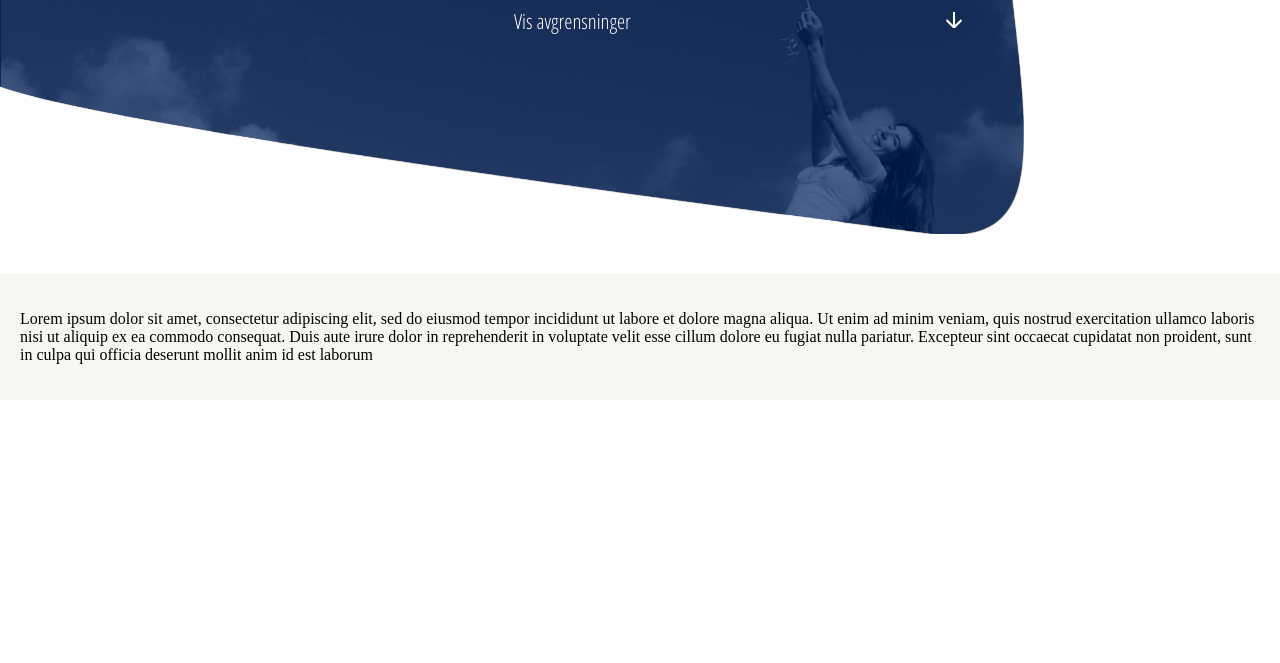
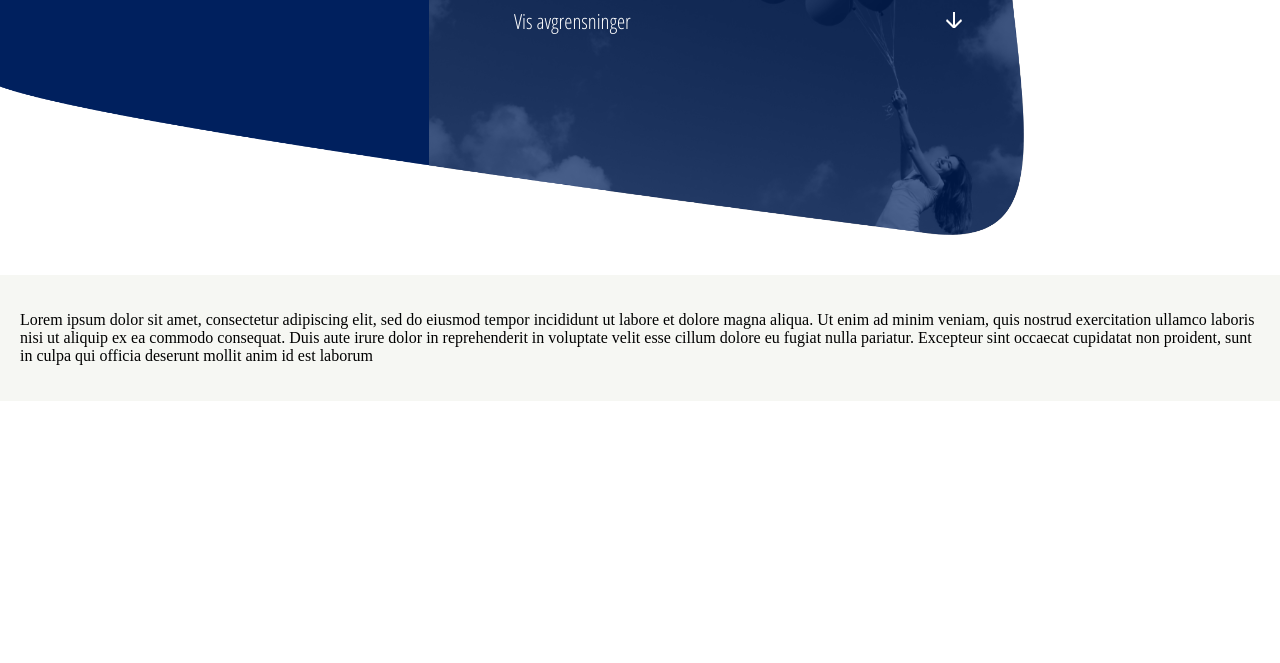
Before and after one commit to inleadmedia/biblioteksok, a plain HTML site: page index.html in a window 1280 px wide. Shown: the part 137-800 px from the top of the page. Drawn offline with nearby package versions, Linux system fonts and the light colour scheme.

Commit message:
Small images support, gradient overlay.

```diff
--- a/js/script.js
+++ b/js/script.js
@@ -8,15 +8,16 @@
 function LibrarySnippet() {
   this.maskSrcXL = "images/mask-xxl.png";
   this.bgSrc = "images/t.png";
+  this.gradientSrc = "images/g.png";
   this.targetObjLarge = document.getElementById("target-large");
-  this.slidesImages = ["images/indesign.jpg", "images/ulver.jpg", "images/vitenskapp.jpg", "images/sunn-mat.jpg", "images/klassisk-musikk.jpg", "images/bursdag.jpg"];
+  this.slidesImages = ["images/ulver.jpg", "images/vitenskapp.jpg", "images/sunn-mat.jpg", "images/klassisk-musikk.jpg", "images/bursdag.jpg"];
   this.targetId = 'target-x-large-0';
   this.targetWrapperClass = 'wr-target-x-large';
   this.slideTitle = "Biblioteksøk";
 
   this.itemImage = this.generateImageBg(this.slidesImages);
   if($('body').hasClass('custom-header')) {
-    this.createImageMask(this.maskSrcXL, this.itemImage, this.targetObjLarge, this.targetWrapperClass);
+    this.createImageMask(this.maskSrcXL, this.itemImage, this.targetObjLarge, this.targetWrapperClass, this.gradientSrc);
     this.fadeInBg(this.targetId);
   }
   this.setTitle(this.slideTitle);
@@ -61,9 +62,8 @@ LibrarySnippet.prototype.generateImageBg = function(obj) {
  */
 LibrarySnippet.prototype.setImageHeight = function() {
   if($('body').hasClass('custom-header')) {
-    var elementNewHeight = Math.round($(window).width()*0.8/2.75);
-    $('.image-wrapper').height(elementNewHeight - 1);
-    $('.image-wrapper #' + LibrarySnippet.targetId).height(elementNewHeight - 1);
+    var elementNewHeight = $('.mask-image').height();
+    $('.image-wrapper').height(elementNewHeight);
   }
 }
 
@@ -71,13 +71,15 @@ LibrarySnippet.prototype.setImageHeight = function() {
  * Creates canvas using mask png image and random image from array
  * Background image is set to 100% width and is centered verticaly
  */
-LibrarySnippet.prototype.createImageMask = function(maskSrc, bgSrc, targetObj, targetWrapperClass) {
-  var mask = new Image(), bg = new Image();
-  var mDf = $.Deferred(), bgDf = $.Deferred();
+LibrarySnippet.prototype.createImageMask = function(maskSrc, bgSrc, targetObj, targetWrapperClass, gradientSrc) {
+  var mask = new Image(), bg = new Image(), gradient = new Image();
+  var mDf = $.Deferred(), bgDf = $.Deferred(), gDf = $.Deferred();
   mask.src = maskSrc;
   bg.src = bgSrc;
+  gradient.src = gradientSrc;
   mask.addEventListener("load", function() { mDf.resolve(this); });
   bg.addEventListener("load", function() { bgDf.resolve(this); });
+  gradient.addEventListener("load", function() { gDf.resolve(this); });
   var canvas = document.createElement("canvas"), ctx = canvas.getContext('2d');
   var targetNew = $('<canvas/>',{'id':'target-x-large-0'}).prop({width: 1435, height: 521});
 
@@ -92,13 +94,22 @@ LibrarySnippet.prototype.createImageMask = function(maskSrc, bgSrc, targetObj, t
     var imageRatio = bg.width/bg.height;
     var newImageHeight =  mask.width / imageRatio;
 
-    canvas.width = bg.width;
-    canvas.height = bg.height;
-    ctx.drawImage(mask, l, t, mask.width, mask.height);
+    var headerHeight = $('.image-wrapper').height();
+	var headerWidth = $('.image-wrapper').width();
+
+	var newImageWidth =  mask.height * imageRatio;
+    var imageXPosition = (mask.width - newImageWidth);
+    canvas.width = mask.width;
+    canvas.height = mask.height;
+
+    ctx.drawImage(mask, 0, 0, mask.width, mask.height);
     ctx.globalCompositeOperation = "source-in";
-    ctx.drawImage(bg, l, 0, mask.width, newImageHeight);
+	ctx.drawImage(gradient, imageXPosition, 0, gradient.width, gradient.height);
+	ctx.globalCompositeOperation = "source-in";
+    ctx.drawImage(bg, imageXPosition, 0, newImageWidth, mask.height);
 
-    var imageData = ctx.getImageData(l, t, mask.width, newImageHeight);
+	console.log(gradient);
+    var imageData = ctx.getImageData(0, 0, mask.width, mask.height);
     targetCtx.putImageData(imageData, 0, 0);
   });
 }
--- a/sass/screen.scss
+++ b/sass/screen.scss
@@ -37,7 +37,8 @@ body {
 }
 
 .custom-header .image-wrapper {
-  width: 80%;
+  width: 1435px;
+  max-width: 80%;
 }
 
 .typed-cursor {
@@ -268,7 +269,9 @@ body {
 }
 
 .mask-image {
-  display: none;
+  visibility: hidden;
+  width: 100%;
+  height: auto;
 }
 
 #target-x-large-0 {
@@ -687,10 +690,12 @@ body {
   [class^="text-overlay-"],
   [class*=" text-overlay-"] {
     top: 100px;
+	left: 516px;
   }
 
   .form-overlay {
     top: 180px;
+	left: 516px;
   }
 }
 
@@ -704,8 +709,8 @@ body {
 
   .form-overlay {
     top: 195px;
-    left: inherit;
-    right: calc(20% + 320px);
+    left: 516px;
+    //right: calc(20% + 320px);
   }
 }
 
```
Also changed, not shown: css/screen.css, images/g.png (added), images/sunn-mat.jpg, images/ulver.jpg, images/vitenskapp.jpg, 1 other file.
